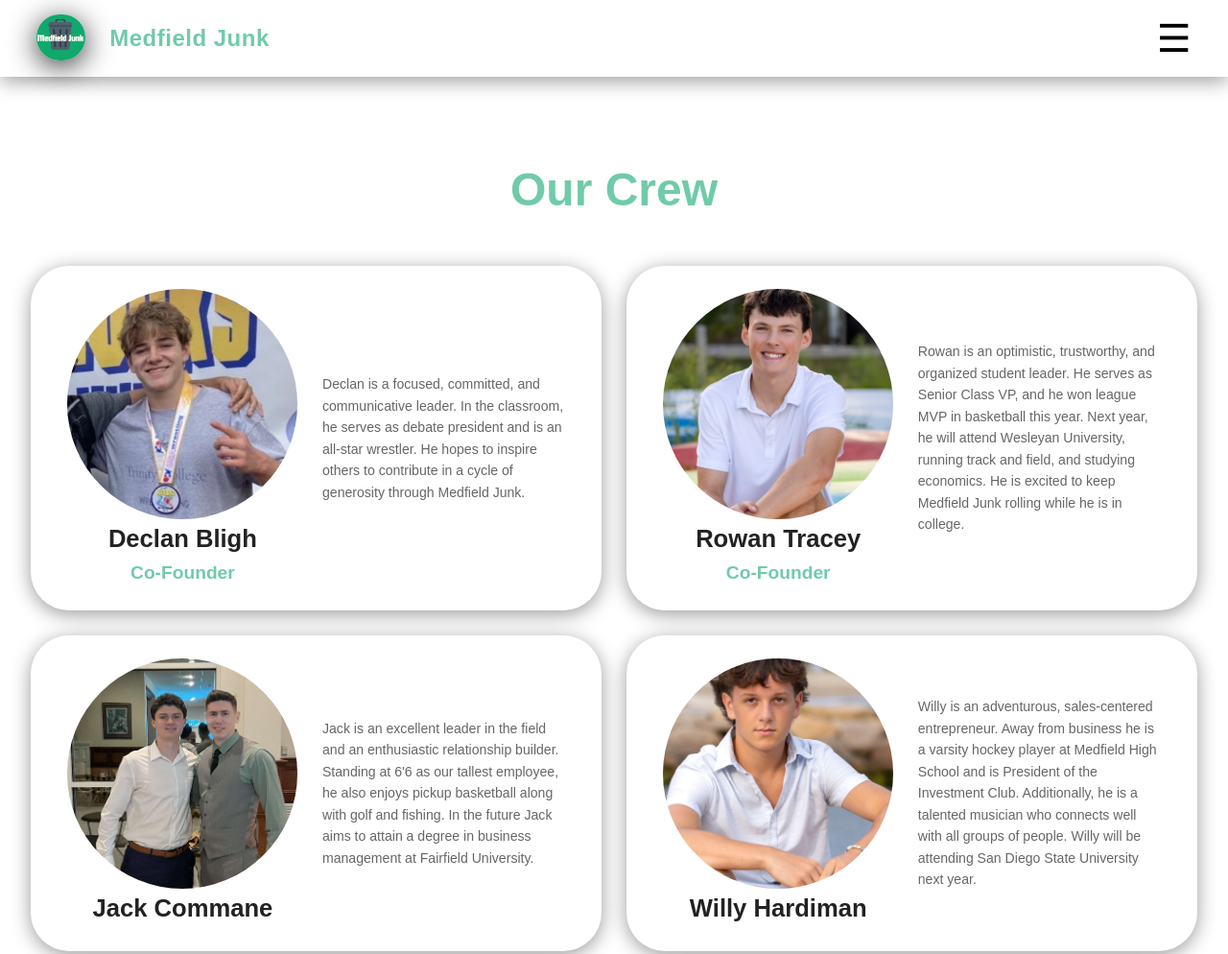
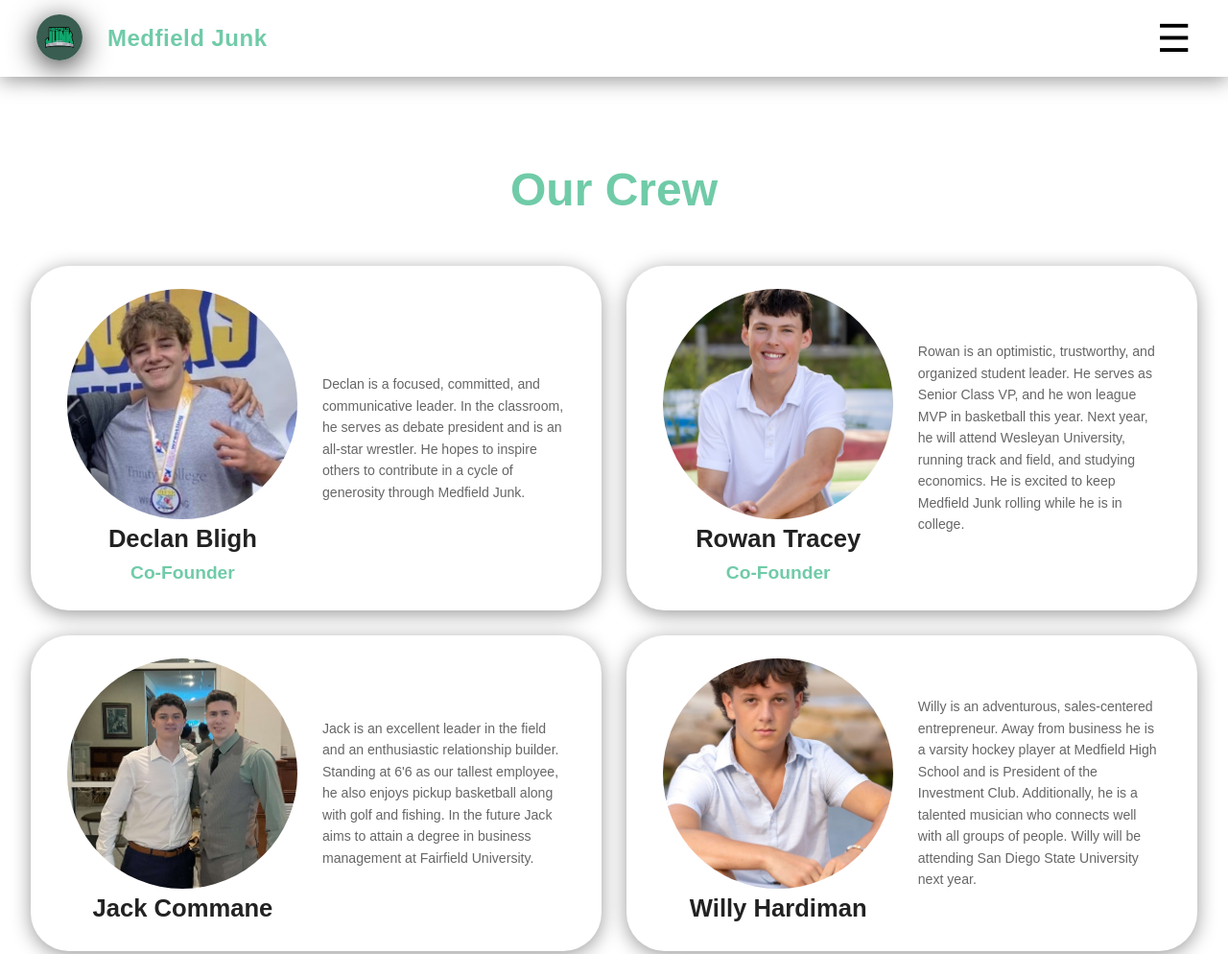
Before and after one commit to DylanWuPan/medjunk.com, a website: page docs/public/ourcrew.html in a window 1280 px wide. Shown: the top 994 px of the page at 96% size. Drawn offline with Linux system fonts and the light colour scheme; a web font is replaced by a local one.

Commit message:
new logo

```diff
--- a/docs/public/index.css
+++ b/docs/public/index.css
@@ -81,7 +81,7 @@ header h1 {
 .logo {
   height: 10vh;
   width: auto;
-  border-radius: var(--radius);
+  border-radius: 50%;
   box-shadow: var(--box-shadow-heavy);
   position: absolute;
   top: 3vh;
--- a/docs/public/ourcrew.html
+++ b/docs/public/ourcrew.html
@@ -27,7 +27,7 @@
     />
     <meta
       property="og:image"
-      content="https://medjunk.com/assets/icons/logo.png"
+      content="https://medjunk.com/assets/icons/new-logo-square.jpeg"
     />
     <meta property="og:url" content="https://medjunk.com/my-crew" />
     <meta property="og:type" content="website" />
@@ -44,14 +44,18 @@
     />
     <meta
       name="twitter:image"
-      content="https://medjunk.com/assets/icons/logo.png"
+      content="https://medjunk.com/assets/icons/new-logo-square.jpeg"
     />
 
     <!-- Canonical URL -->
     <link rel="canonical" href="https://medjunk.com/my-crew" />
 
     <!-- Favicon -->
-    <link rel="icon" href="assets/icons/logo.png" type="image/png" />
+    <link
+      rel="icon"
+      href="assets/icons/new-logo-square.jpeg"
+      type="image/png"
+    />
 
     <!-- CSS -->
     <link rel="stylesheet" href="index.css" />
@@ -72,7 +76,7 @@
         </a>
         <a href="index.html">
           <img
-            src="assets/icons/logo.png"
+            src="assets/icons/new-logo-square.jpeg"
             alt="Medfield Junk Logo"
             class="logo"
           />
```
Also changed, not shown: docs/public/index.html (+9 -5 lines), docs/public/assets/icons/new-logo-square.jpeg (added), docs/public/assets/icons/new-logo.jpg (added).
